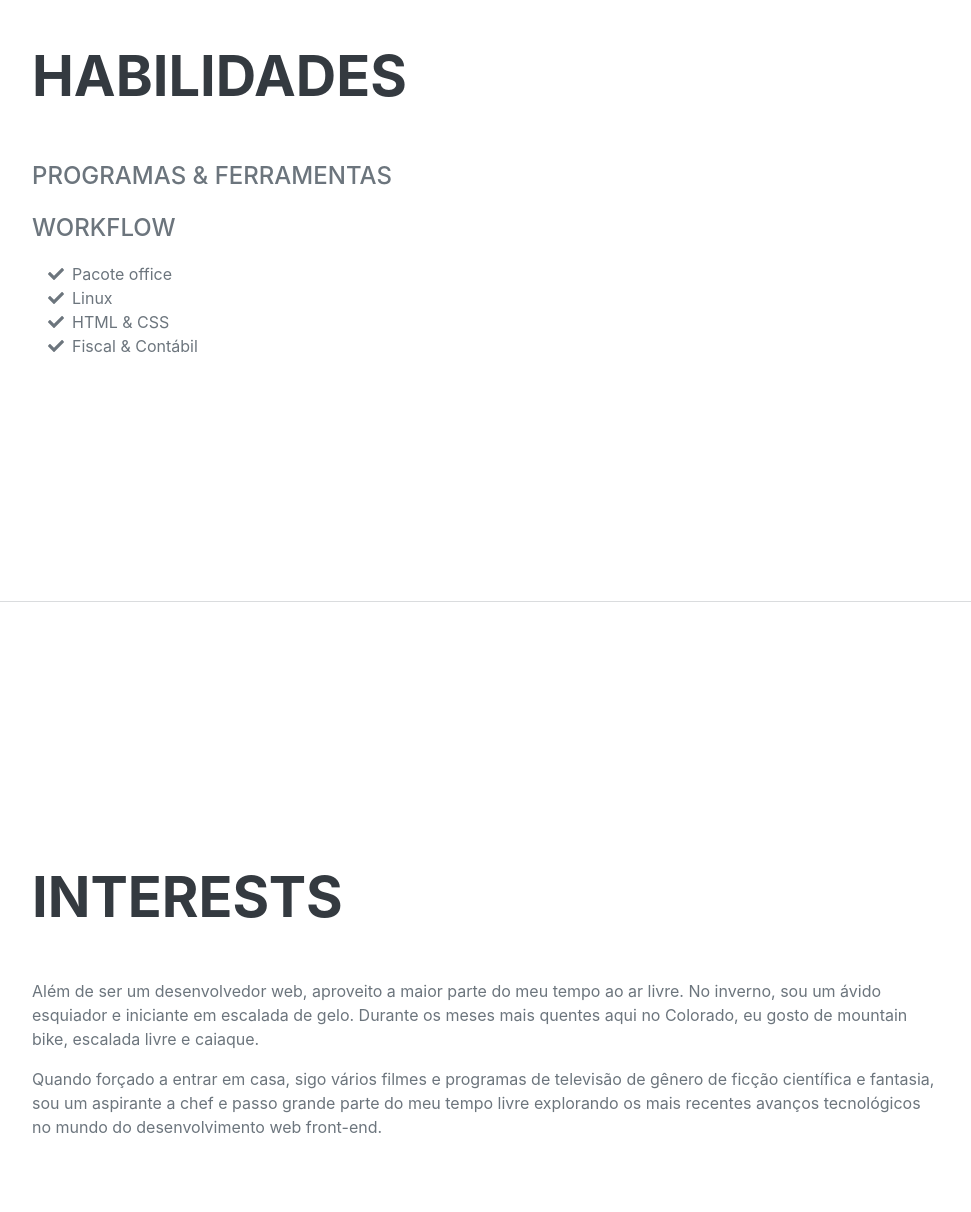
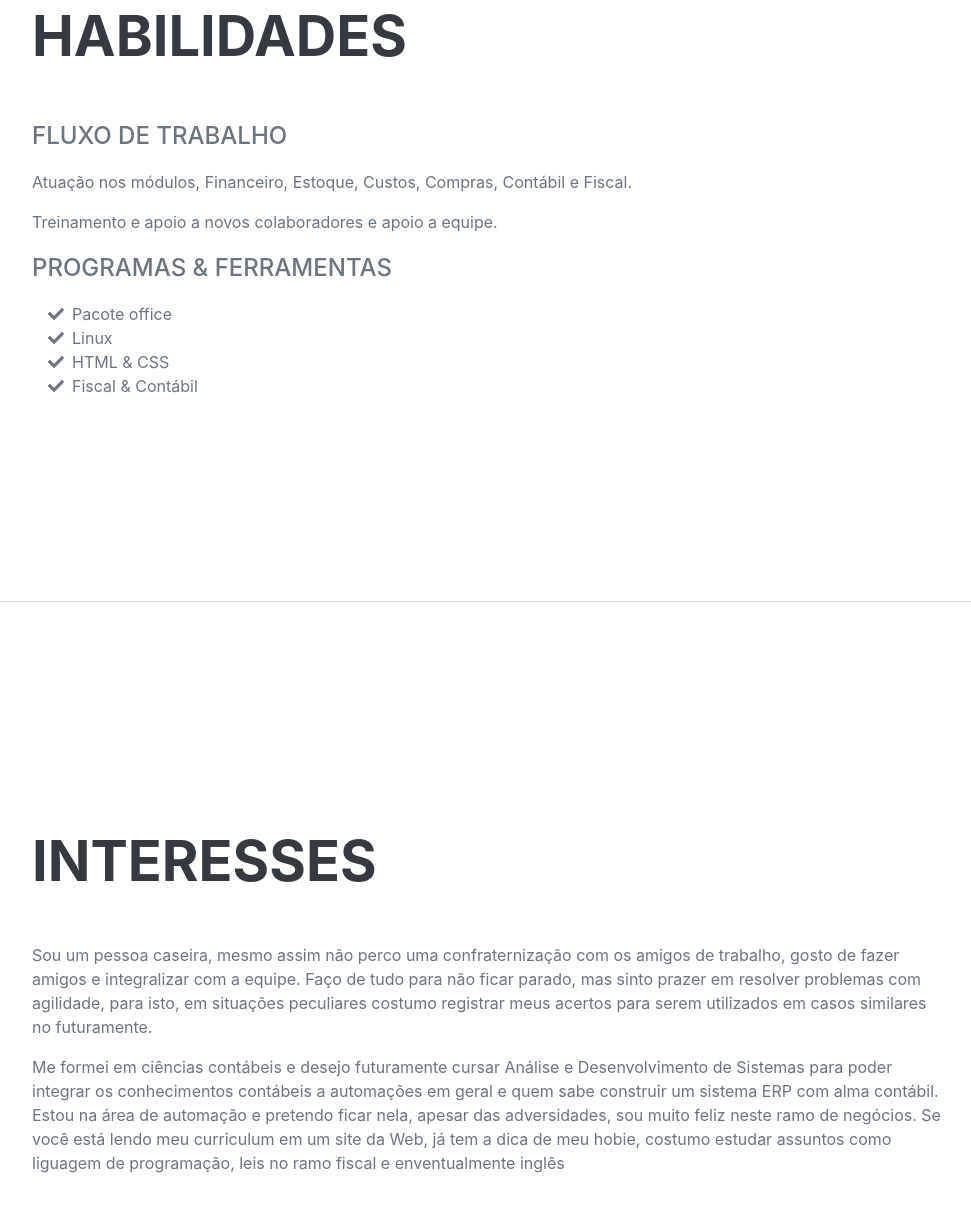
Before and after one commit to CleberBenites1502/cv, a plain HTML site: page index.html in a window 1280 px wide. Shown: the part 2983-4195 px from the top of the page, without its empty margins (288-1259 px from the left). Drawn offline with nearby package versions, Linux system fonts and the light colour scheme; a web font is replaced by a local one.

Commit message:
conclusão final agora vai
Primeira fase concluída com sucesso.

```diff
--- a/index.html
+++ b/index.html
@@ -132,7 +132,9 @@
             <section class="resume-section" id="skills">
                 <div class="resume-section-content">
                     <h2 class="mb-5">Habilidades</h2>
-                    <div class="subheading mb-3">Programas & Ferramentas</div>
+                    <div class="subheading mb-3">Fluxo de trabalho</div>
+                    <p>Atuação nos módulos, Financeiro, Estoque, Custos, Compras, Contábil e Fiscal.</p>
+                    <p>Treinamento e apoio a novos colaboradores e apoio a equipe.</p>
                     <!-- <ul class="list-inline dev-icons">
                         <li class="list-inline-item"><i class="fab fa-html5"></i></li>
                         <li class="list-inline-item"><i class="fab fa-css3-alt"></i></li>
@@ -147,7 +149,7 @@
                         <li class="list-inline-item"><i class="fab fa-grunt"></i></li>
                         <li class="list-inline-item"><i class="fab fa-npm"></i></li>
                     </ul> icones de tecnologias de programação-->
-                    <div class="subheading mb-3">Workflow</div>
+                    <div class="subheading mb-3">Programas & ferramentas</div>
                     <ul class="fa-ul mb-0">
                         <li>
                             <span class="fa-li"><i class="fas fa-check"></i></span>
@@ -172,9 +174,9 @@
             <!-- Interests-->
             <section class="resume-section" id="interests">
                 <div class="resume-section-content">
-                    <h2 class="mb-5">Interests</h2>
-                    <p>Além de ser um desenvolvedor web, aproveito a maior parte do meu tempo ao ar livre. No inverno, sou um ávido esquiador e iniciante em escalada de gelo. Durante os meses mais quentes aqui no Colorado, eu gosto de mountain bike, escalada livre e caiaque.</p>
-                    <p class="mb-0">Quando forçado a entrar em casa, sigo vários filmes e programas de televisão de gênero de ficção científica e fantasia, sou um aspirante a chef e passo grande parte do meu tempo livre explorando os mais recentes avanços tecnológicos no mundo do desenvolvimento web front-end.</p>
+                    <h2 class="mb-5">Interesses</h2>
+                    <p>Sou um pessoa caseira, mesmo assim não perco uma confraternização com os amigos de trabalho, gosto de fazer amigos e integralizar com a equipe. Faço de tudo para não ficar parado, mas sinto prazer em resolver problemas com agilidade, para isto, em situações peculiares costumo registrar meus acertos para serem utilizados em casos similares no futuramente.</p>
+                    <p class="mb-0">Me formei em ciências contábeis e desejo futuramente cursar Análise e Desenvolvimento de Sistemas para poder integrar os conhecimentos contábeis a automações em geral e quem sabe construir um sistema ERP com alma contábil. Estou na área de automação e pretendo ficar nela, apesar das adversidades, sou muito feliz neste ramo de negócios. Se você está lendo meu curriculum em um site da Web, já tem a dica de meu hobie, costumo estudar assuntos como liguagem de programação, leis no ramo fiscal e enventualmente inglês</p>
                 </div>
             </section>
             <hr class="m-0" />
```
